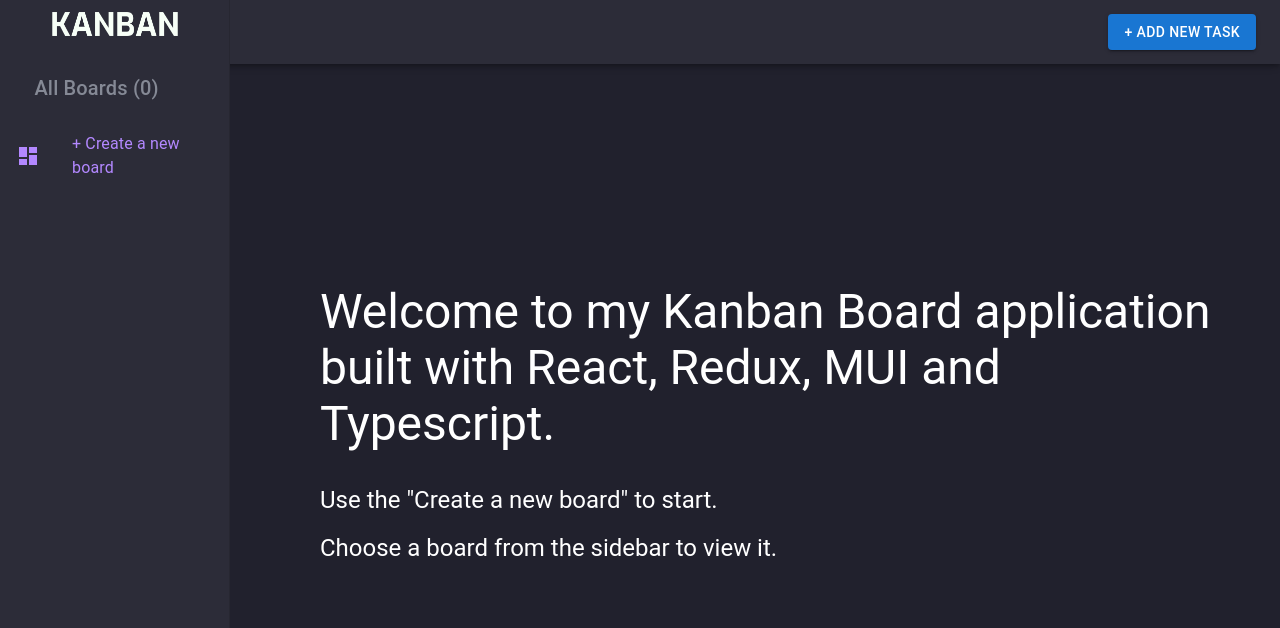
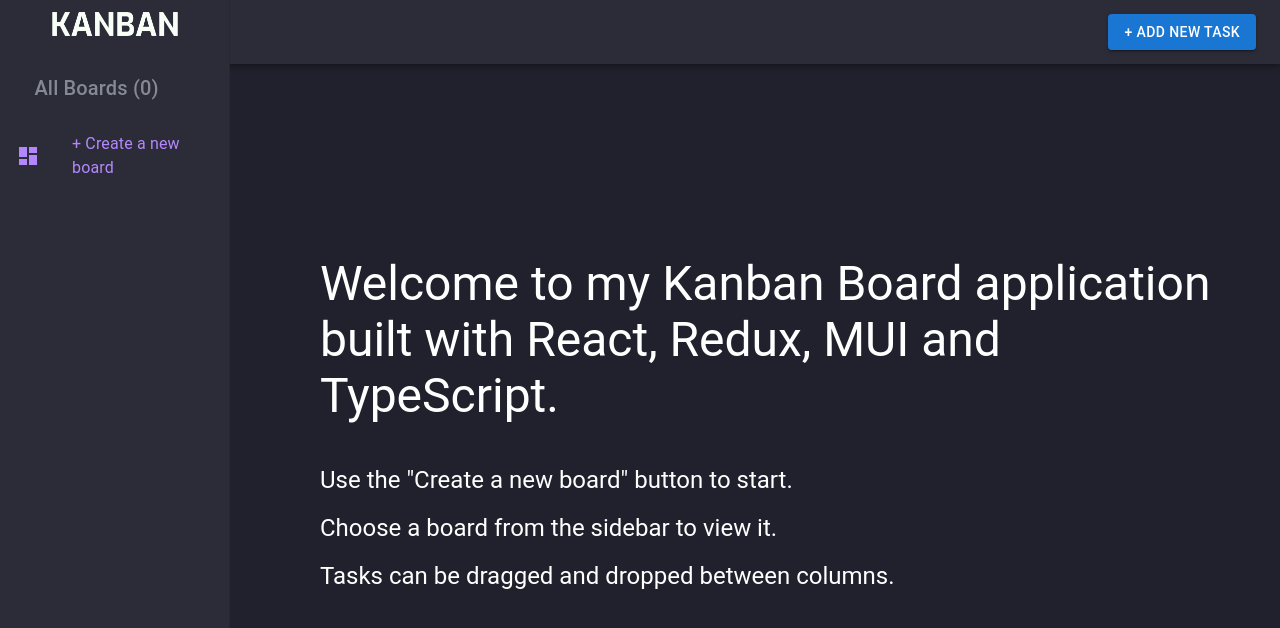
Before and after one commit to atalayozmen/KanbanProject, a React (Create React App) app: page / in a window 1280 px wide. Shown: the top 628 px of the page. Built offline with nearby package versions, Linux system fonts and the light colour scheme.

Commit message:
Initial messages changed

```diff
--- a/src/components/board/KanbanBoardComp.tsx
+++ b/src/components/board/KanbanBoardComp.tsx
@@ -52,20 +52,26 @@ const KanbanBoardComp = () => {
             }}
           >
             Welcome to my Kanban Board application built with React, Redux, MUI
-            and Typescript.
+            and TypeScript.
           </Typography>
 
           <Typography
             variant='h5'
-            sx={{ color: '#fff', marginLeft: '25vw', marginTop: '4vh' }}
+            sx={{ color: '#fff', marginLeft: '25vw', marginTop: '5vh' }}
           >
-            Use the "Create a new board" to start.
+            Use the "Create a new board" button to start.
           </Typography>
           <Typography
             variant='h5'
             sx={{ color: '#fff', marginLeft: '25vw', marginTop: '2vh' }}
           >
             Choose a board from the sidebar to view it.
+          </Typography>
+          <Typography
+            variant='h5'
+            sx={{ color: '#fff', marginLeft: '25vw', marginTop: '2vh' }}
+          >
+            Tasks can be dragged and dropped between columns.
           </Typography>
         </Box>
         <Box height={'10%'} />
```
